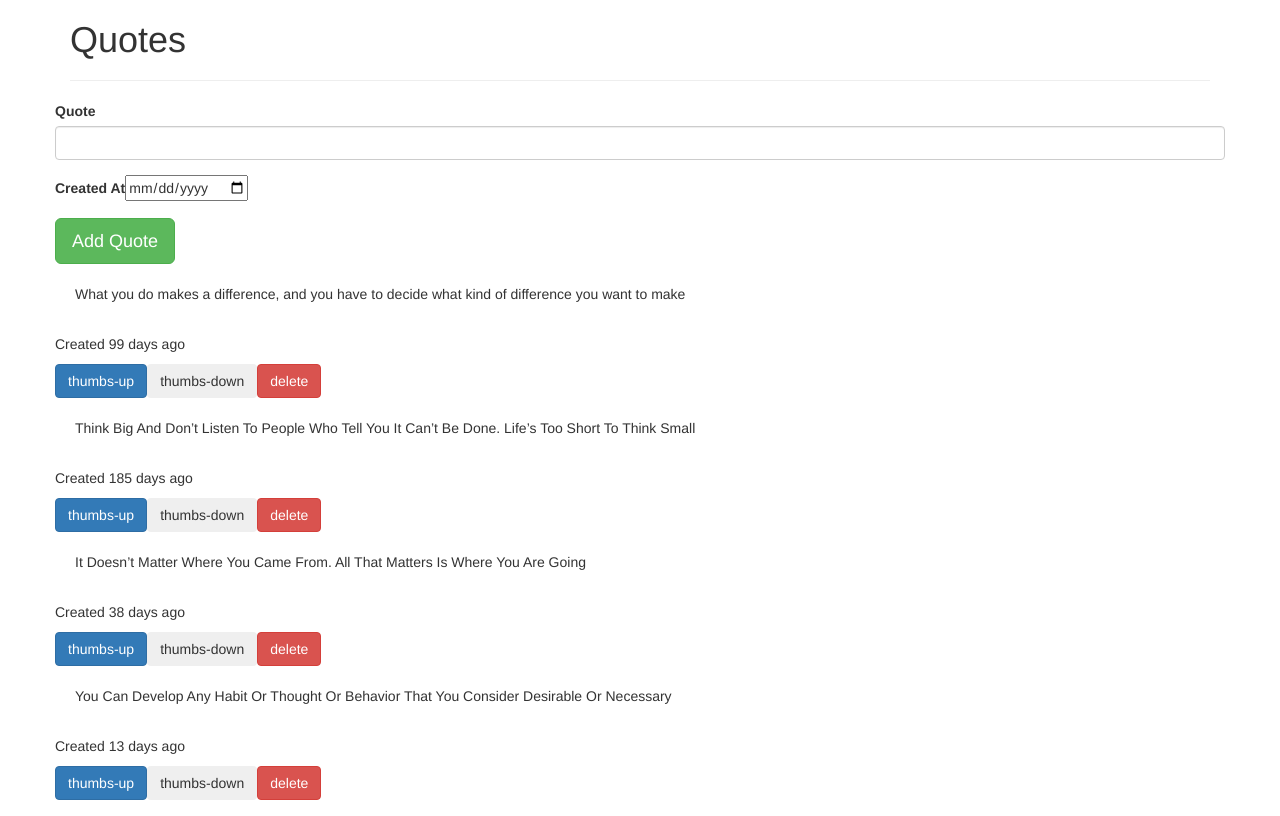
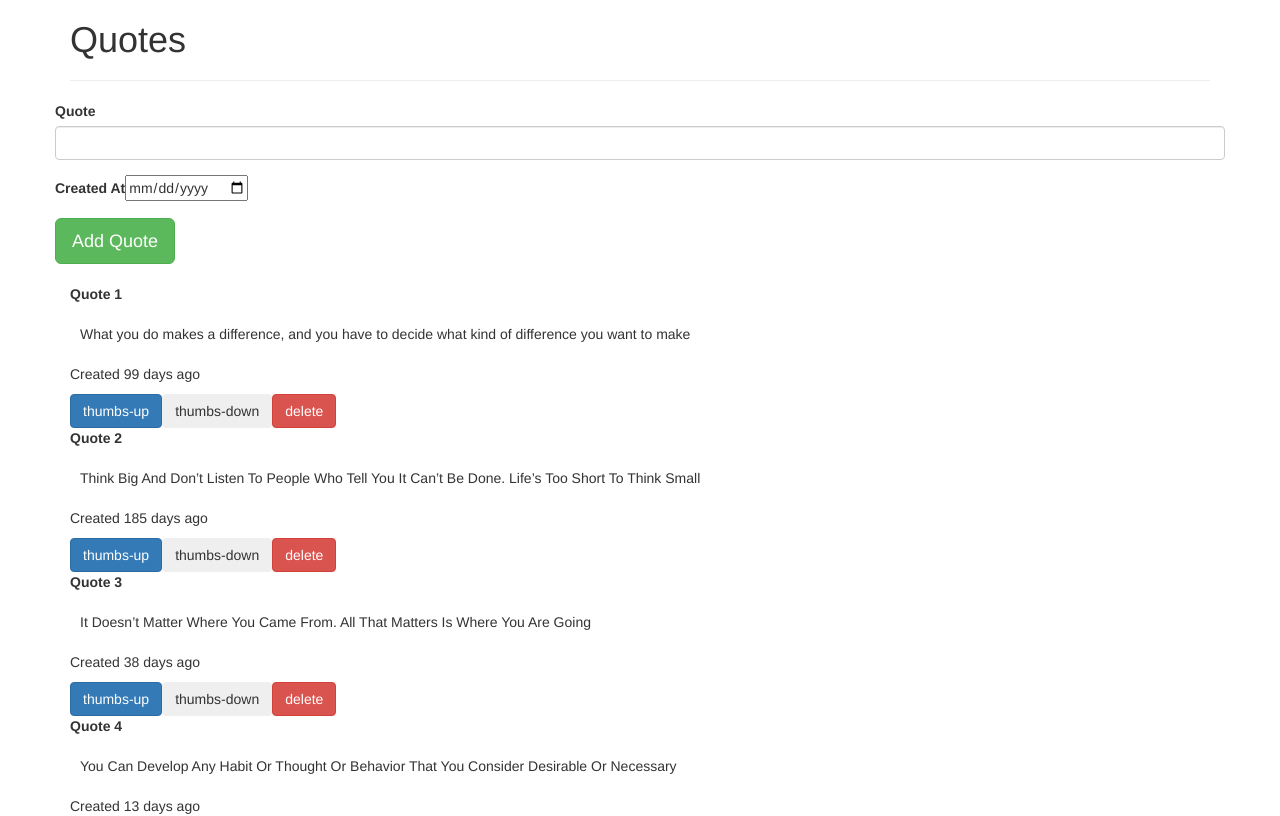
Before and after one commit to pascaloseko/quotes, an Angular app: page / in a window 1280 px wide. Shown: the top 816 px of the page. Built offline with nearby package versions, Linux system fonts and the light colour scheme.

Commit message:
finished phase 6

```diff
--- a/src/app/quotes/quotes.component.html
+++ b/src/app/quotes/quotes.component.html
@@ -3,13 +3,16 @@
 <hr>
 <div class="row">
   <app-quote-form (addQuotes)="addNewQuote($event)"></app-quote-form>
-</div>
+</div><br>
 <div class="row" *ngFor="let quote of quotes;let i = 'index'">
-  <p style="padding:20px">{{quote.name}}</p>
+  <div class="container-fluid">
+  <strong><p>Quote {{quote.id}}</p></strong>
+  <p style="padding:10px">{{quote.name}}</p>
   <p>Created {{quote.completeDate|dateCount}} days ago</p>
   <!-- <p>{{quote.rating}}</p> -->
   <button class="btn btn-primary" (click)='upvote(i)'>thumbs-up</button>
   <button class="btn btn-edit" (click)='downvote(i)'>thumbs-down</button>
-  <button class="btn btn-danger" (click)='deleteQuote($event,i)'>delete</button>
+  <button class="btn btn-danger" (click)='deleteQuote($event,i)'>delete</button><br>
 </div>
 </div>
+</div>
--- a/src/app/quotes/quotes.component.ts
+++ b/src/app/quotes/quotes.component.ts
@@ -16,7 +16,7 @@ export class QuotesComponent implements OnInit {
     new Quotes(2,"Think Big And Don’t Listen To People Who Tell You It Can’t Be Done. Life’s Too Short To Think Small","+2",new Date(2018,6,9)),
     new Quotes(3,"It Doesn’t Matter Where You Came From. All That Matters Is Where You Are Going","+3",new Date(2018,1,12)),
     new Quotes(4,"You Can Develop Any Habit Or Thought Or Behavior That You Consider Desirable Or Necessary","+1",new Date(2018,0,18)),
-    new Quotes(4,"We Become What We Think About","+2",new Date(2018,2,14)),
+    new Quotes(5,"We Become What We Think About","+2",new Date(2018,2,14)),
   ]
 
 upvote(index){
```
Also changed, not shown: 5 other files (tests, documents, lock files or other folders).
